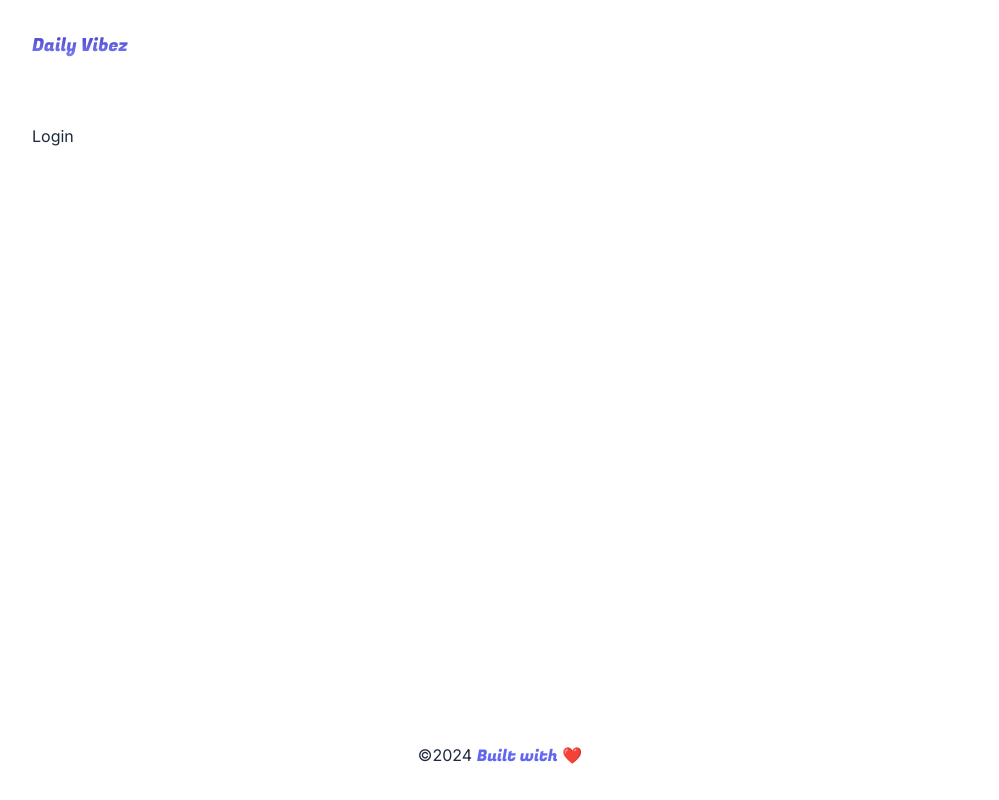
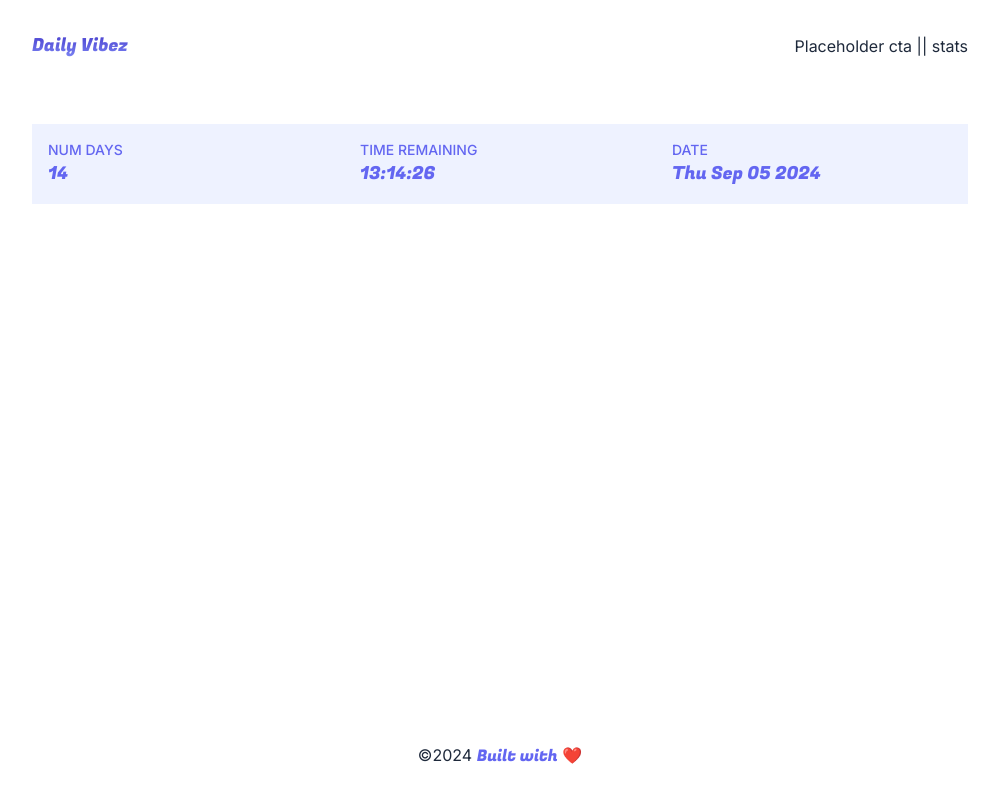
Before and after one commit to Bugs23/DailyVibez, a Next.js app: page /dashboard in a window 1280 px wide. Shown: the whole page, without its empty margins (140-1139 px from the left). Built offline with nearby package versions, Linux system fonts and the light colour scheme.

Commit message:
Built out scaffolding for login page and added statuses section to the dashboard page

```diff
--- a/app/components/Button.js
+++ b/app/components/Button.js
@@ -3,9 +3,9 @@ import React from 'react'
 
 const fugaz = Fugaz_One({ subsets: ["latin"], weight: ["400"] });
 
-export default function Button({text, dark}) {
+export default function Button({text, dark, full}) {
   return (
-    <button className={`rounded-full overflow-hidden duration-200 hover:opacity-60 border-2 border-solid border-indigo-600 px-6 sm:px-10 whitespace-nowrap py-2 sm:py-3 ${fugaz.className} ${dark ? "text-white bg-indigo-600" : "text-indigo-600"}`}>
+    <button className={`rounded-full overflow-hidden duration-200 hover:opacity-60 border border-solid border-indigo-600 px-6 sm:px-10 whitespace-nowrap py-2 sm:py-3 ${fugaz.className} ${dark ? "text-white bg-indigo-600" : "text-indigo-600"} ${full ? "grid items-center w-full" : ""}`}>
         {text}
     </button>
   )
--- /dev/null
+++ b/app/components/Calendar.js
@@ -0,0 +1,7 @@
+import React from 'react'
+
+export default function Calendar() {
+  return (
+    <div>Calendar</div>
+  )
+}
--- a/app/components/Dashboard.js
+++ b/app/components/Dashboard.js
@@ -1,7 +1,28 @@
+import { Fugaz_One } from 'next/font/google';
 import React from 'react'
 
+const fugaz = Fugaz_One({ subsets: ["latin"], weight: ["400"] });
+
 export default function Dashboard() {
+
+const statuses = {
+  num_days: 14,
+  time_remaining: "13:14:26",
+  date: (new Date()).toDateString()
+}
+
   return (
-    <div>Dashboard</div>
+    <div className='flex flex-col flex-1'>
+      <div className='grid grid-cols-1 sm:grid-cols-3 bg-indigo-50 text-indigo-500'>
+        {Object.keys(statuses).map((status, statusIndex) => {
+          return (
+            <div key={statusIndex} className='p-4'>
+              <p className='font-medium uppercase text-xs sm:text-sm'>{status.replaceAll("_", " ")}</p>
+              <p className={`text-base sm:text-lg ${fugaz.className}`}>{statuses[status]}</p>
+            </div>
+          )
+        })}
+      </div>
+    </div>
   )
 }
--- a/app/components/Hero.js
+++ b/app/components/Hero.js
@@ -1,6 +1,7 @@
 import { Fugaz_One } from 'next/font/google';
 import React from 'react'
 import Button from './Button';
+import Calendar from './Calendar';
 
 const fugaz = Fugaz_One({ subsets: ["latin"], weight: ["400"] });
 
@@ -15,6 +16,7 @@ export default function Hero() {
                 <Button text="Sign Up" />
                 <Button text="Login" dark />
             </div>
+            <Calendar />
         </div>
     )
 }
--- a/app/components/Login.js
+++ b/app/components/Login.js
@@ -1,7 +1,20 @@
+import { Fugaz_One } from 'next/font/google';
 import React from 'react'
+import Button from './Button';
+
+const fugaz = Fugaz_One({ subsets: ["latin"], weight: ["400"] });
 
 export default function Login() {
     return (
-        <div>Login</div>
+        <div className='flex flex-col flex-1 justify-center items-center gap-4'>
+            <h3 className={`text-4xl sm:text-5xl md:text-6xl ${fugaz.className}`}>Log In / Register</h3>
+            <p>You're so close!</p>
+            <input className='w-full max-w-[400px] mx-auto px-3 py-2 sm:py-3 border border-solid border-indigo-400 duration-200 hover:border-indigo-700 focus:border-indigo-700 rounded-full outline-none' placeholder='Email' />
+            <input className='w-full max-w-[400px] mx-auto px-3 py-2 sm:py-3 border border-solid border-indigo-400 duration-200 hover:border-indigo-700 focus:border-indigo-700 rounded-full outline-none' placeholder='Password' type='password' />
+            <div className='max-w-[400px] w-full mx-auto'>
+                <Button text="Submit" full />
+            </div>
+            <p>Don't have an account? <span className="text-indigo-600">Sign up</span></p>
+        </div>
     )
 }
--- a/app/dashboard/page.js
+++ b/app/dashboard/page.js
@@ -8,7 +8,7 @@ export const metadata = {
 
 export default function DashboardPage() {
 
-    const isAuthenticated = false
+    const isAuthenticated = true
 
     // Set children as Login page by default
     let children = (
--- a/app/layout.js
+++ b/app/layout.js
@@ -14,6 +14,9 @@ export default function RootLayout({ children }) {
   const Header = (
     <header className="p-4 sm:p-8 flex items-center justify-between gap-4">
       <h1 className={`text-base sm:text-lg textGradient ${fugaz.className}`}>Daily Vibez</h1>
+      <div className="flex items-center justify-between">
+        Placeholder cta || stats
+      </div>
     </header>
   )
 
```
